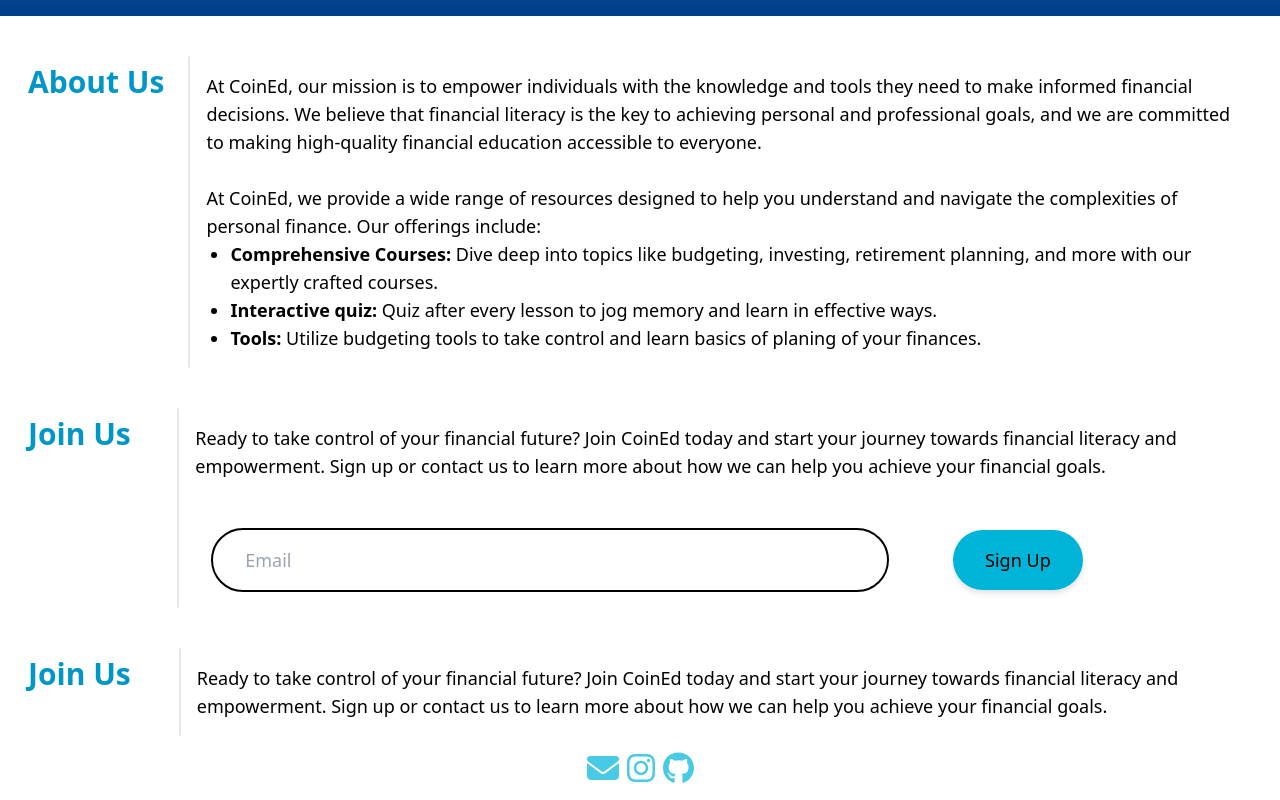
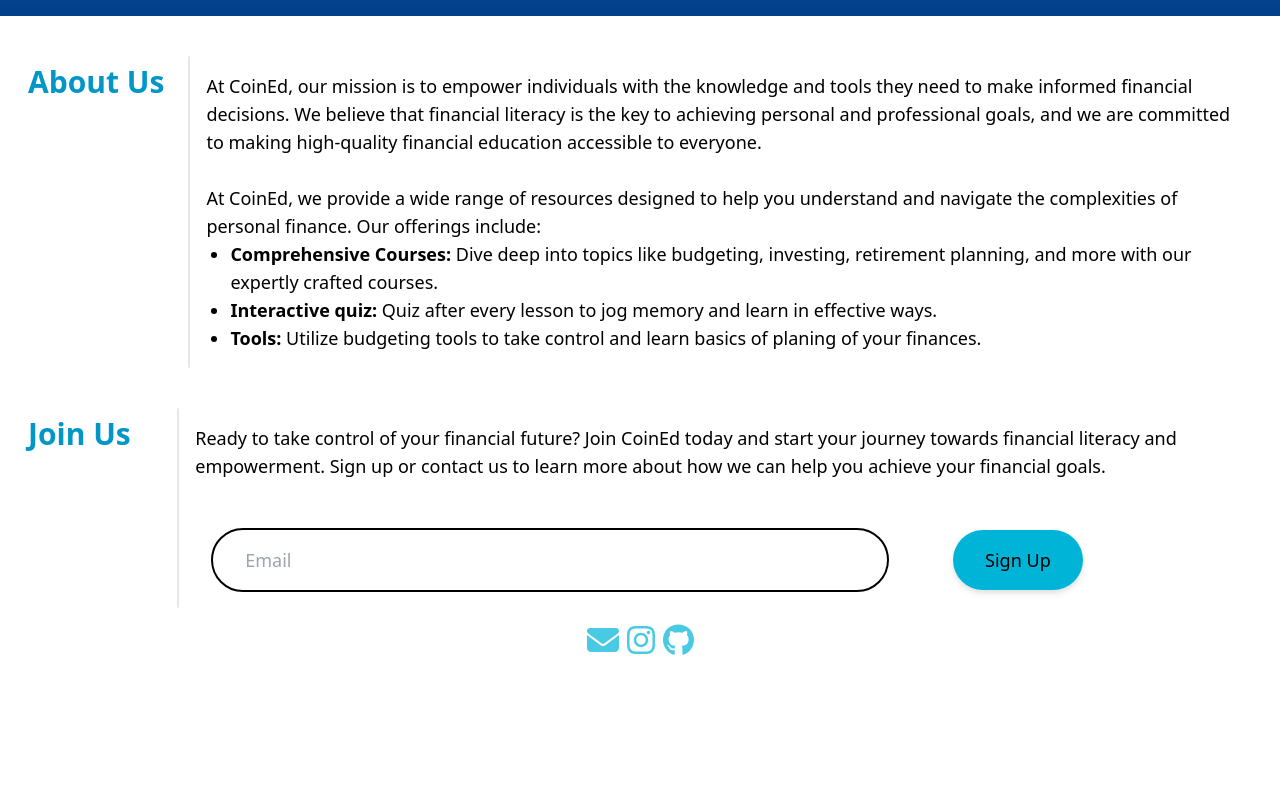
Before and after one commit to tushyagupta81/boosthack2, a React (Vite) app: page / in a window 1280 px wide. Shown: the part 720-1520 px from the top of the page. After the commit the page ends 1392 px from the top, so only its background shows below. Built offline with nearby package versions, Linux system fonts and the light colour scheme.

Commit message:
modified:   src/sections/Footer.jsx

```diff
--- a/src/sections/Footer.jsx
+++ b/src/sections/Footer.jsx
@@ -5,12 +5,6 @@
 const Footer = () => {
   return (
     <>
-      <div className="flex ml-5 mt-10 mr-5 max-md:flex-col max-md:mb-4">
-        <h2 className="mr-10 text-blue-600 p-2 text-3xl font-bold whitespace-nowrap">Join Us</h2>
-        <p className="border-l-2 rounded-sm p-4 text-lg">
-          Ready to take control of your financial future? Join CoinEd today and start your journey towards financial literacy and empowerment. Sign up or contact us to learn more about how we can help you achieve your financial goals.
-        </p>
-      </div>
       <footer className="w-full text-white py-4">
         <div className="container mx-auto text-center">
           <div className="flex justify-center items-center space-x-2">
```
